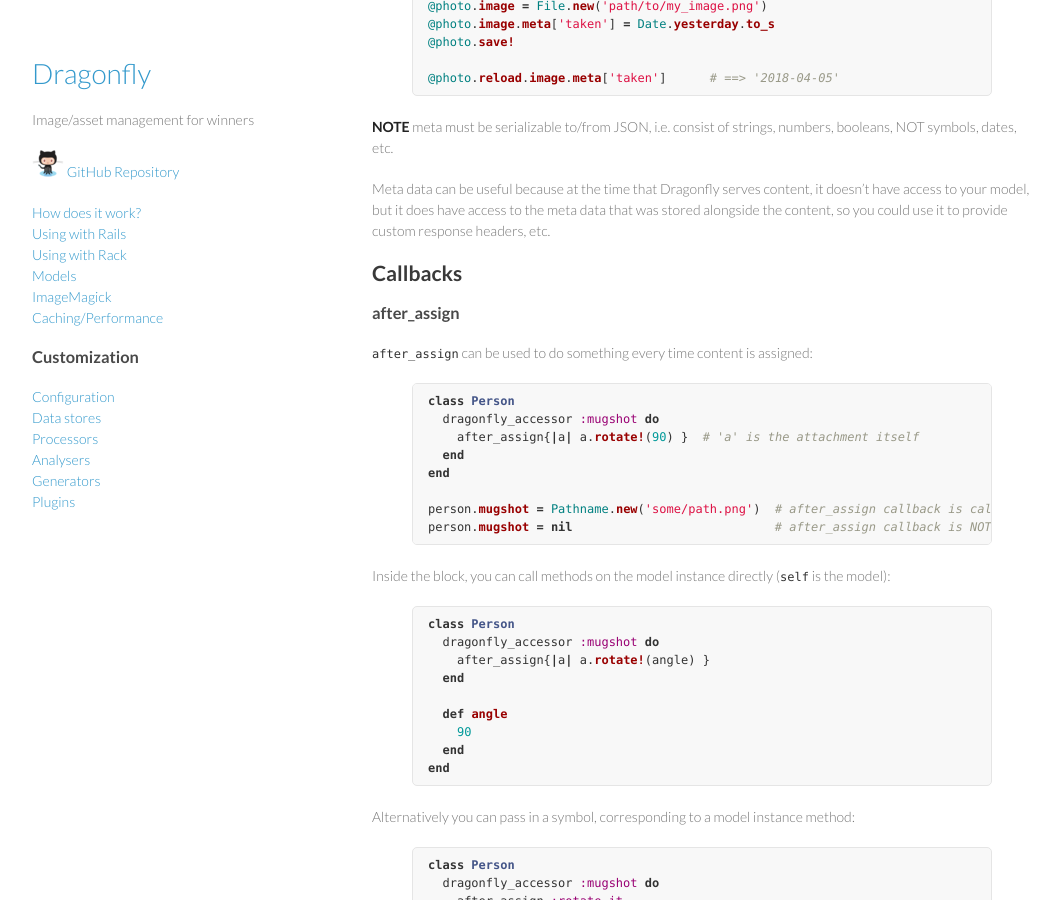
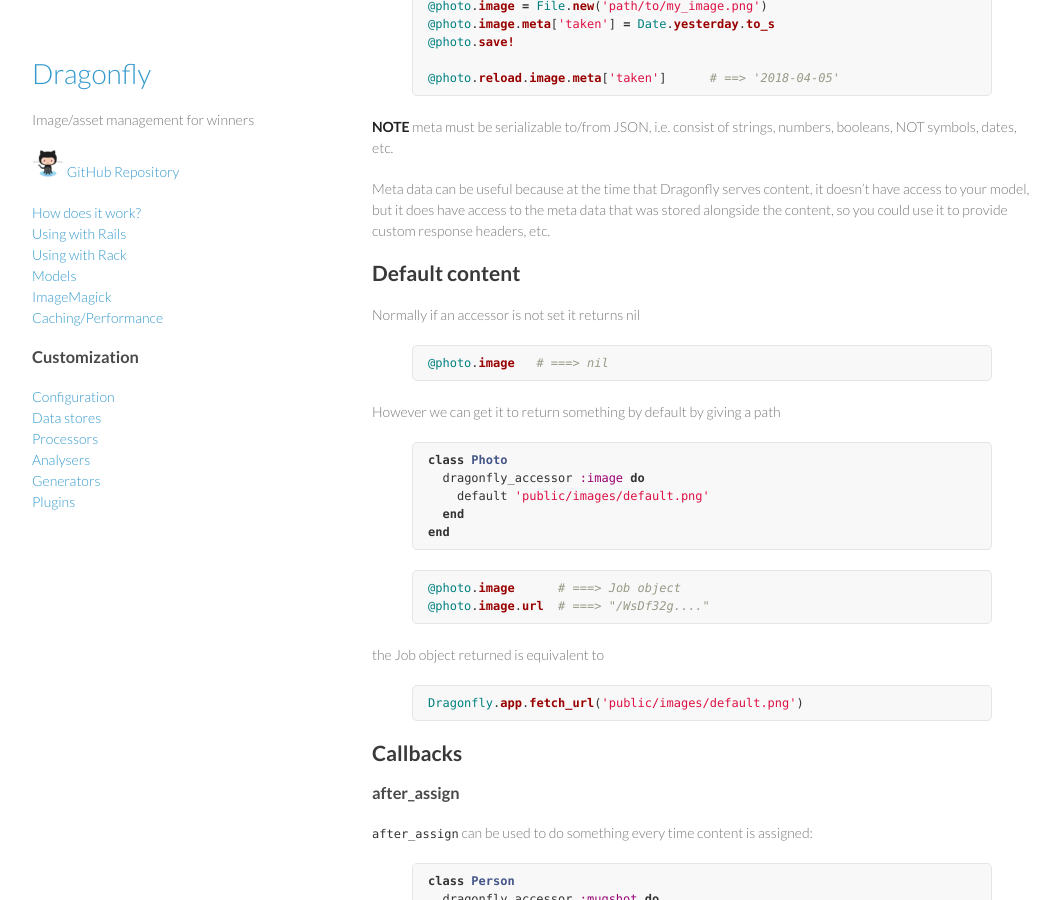
Before and after one commit to brendon/dragonfly-docs, a Jekyll site: the page built from _posts/0000-01-04-models.md, in a window 1280 px wide and 900 px high, scrolled down 4043 px. Shown: the whole window, without its empty margins (108-1167 px from the left). Built offline with Jekyll 4.4.1, drawn with Linux system fonts in a browser that asks for light colours; Markdown is read by kramdown in place of the engine named in the settings.

Commit message:
model accessor default doc

```diff
--- a/_posts/0000-01-04-models.md
+++ b/_posts/0000-01-04-models.md
@@ -226,6 +226,32 @@ You can store metadata along with the content data of your attachment:
 Meta data can be useful because at the time that Dragonfly serves content, it doesn't have access to your model, but it does
 have access to the meta data that was stored alongside the content, so you could use it to provide custom response headers, etc.
 
+Default content
+---------------
+Normally if an accessor is not set it returns nil
+{% highlight ruby %}
+@photo.image   # ===> nil
+{% endhighlight %}
+
+However we can get it to return something by default by giving a path
+{% highlight ruby %}
+class Photo
+  dragonfly_accessor :image do
+    default 'public/images/default.png'
+  end
+end
+{% endhighlight %}
+
+{% highlight ruby %}
+@photo.image      # ===> Job object
+@photo.image.url  # ===> "/WsDf32g...."
+{% endhighlight %}
+
+the Job object returned is equivalent to
+{% highlight ruby %}
+Dragonfly.app.fetch_url('public/images/default.png')
+{% endhighlight %}
+
 Callbacks
 ---------
 ### after_assign
```
